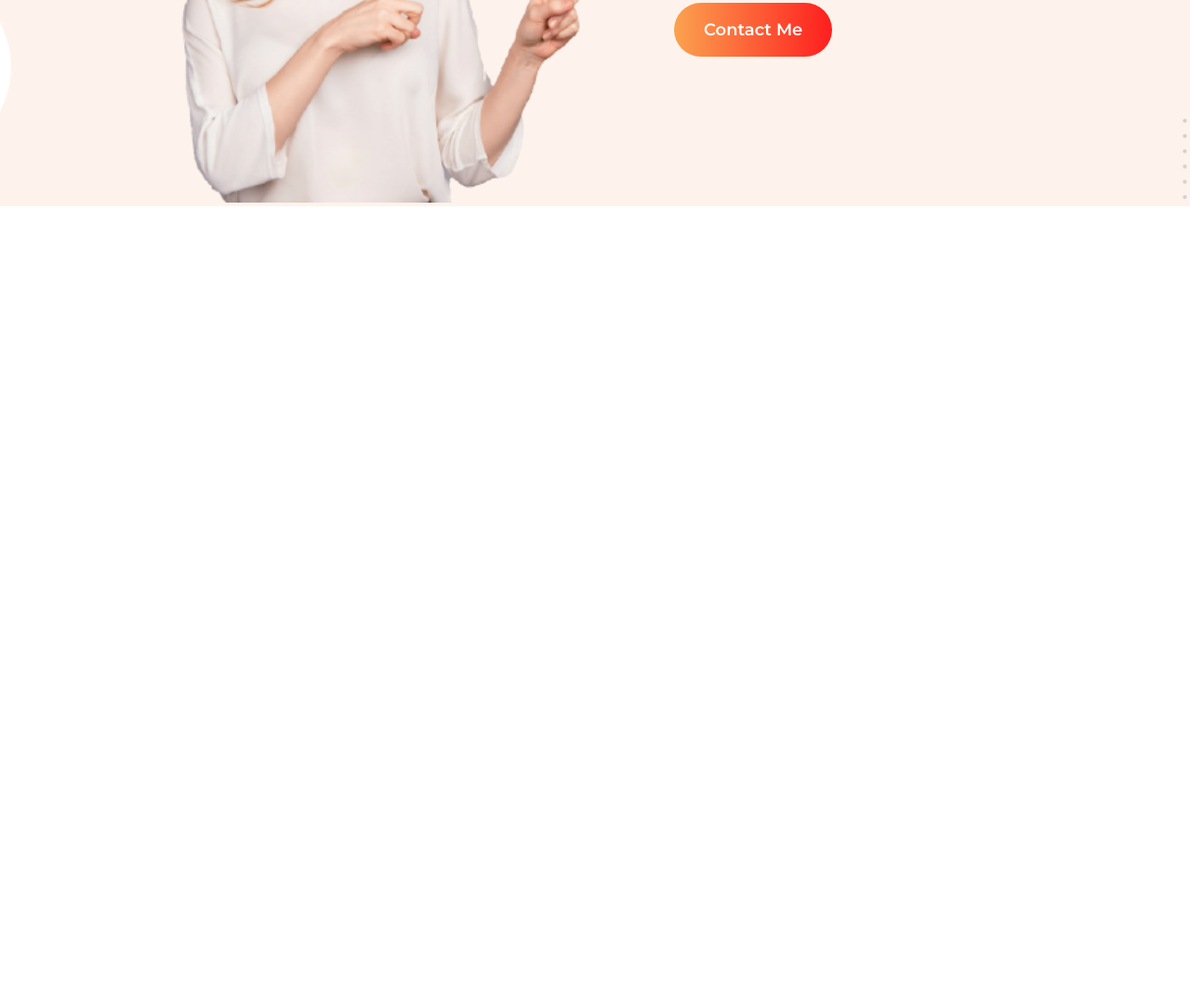
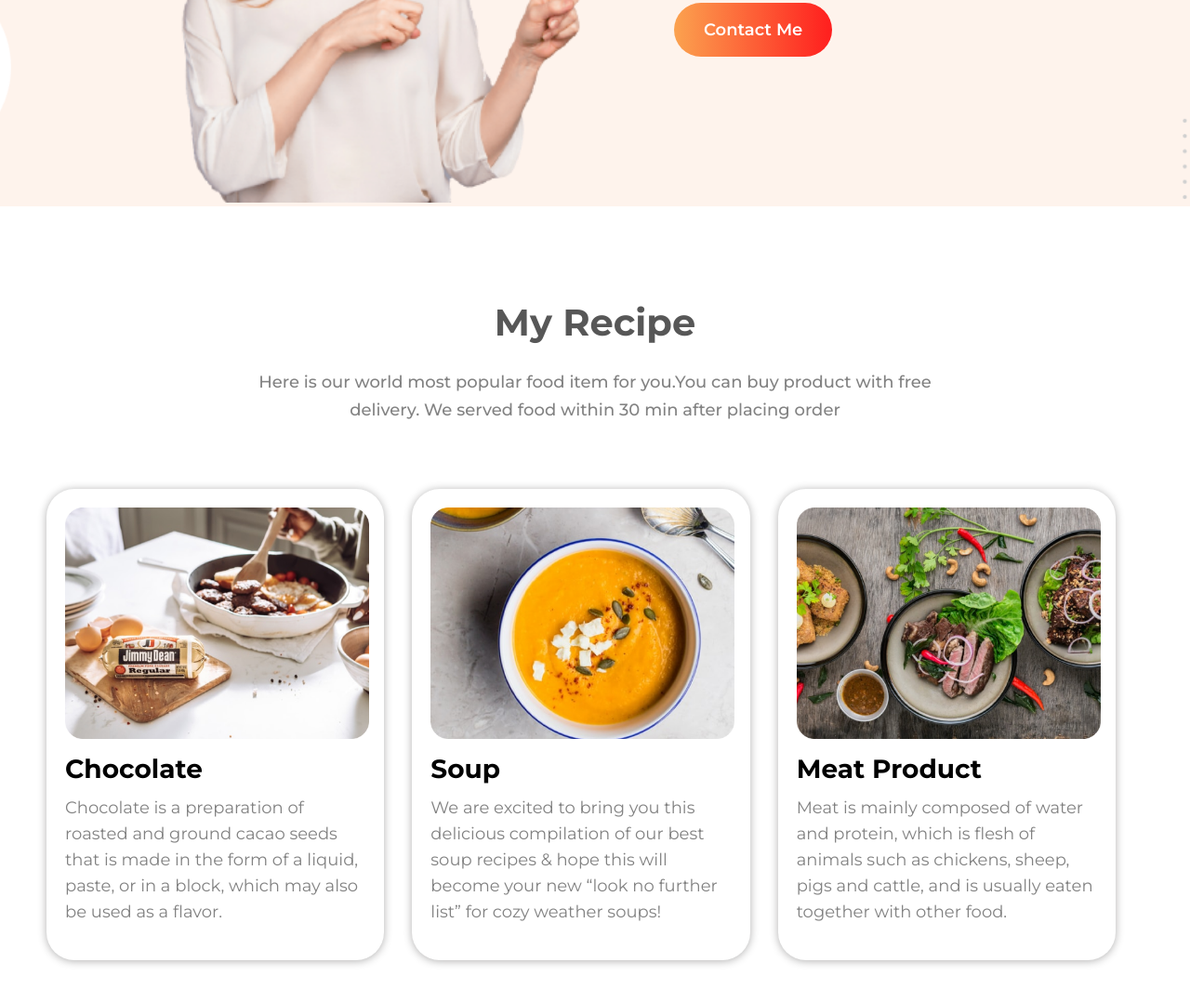
Before and after one commit to ArifurRahman32/food-website, a plain HTML site: page index.html in a window 1280 px wide. Shown: the part 1089-2167 px from the top of the page at 93% size. Before the commit the page ends 1411 px from the top, so only its background shows below. Drawn offline with Linux system fonts and the light colour scheme.

Commit message:
recipe part add

```diff
--- a/css/style.css
+++ b/css/style.css
@@ -85,6 +85,65 @@ body{
     margin-bottom: 60px;
 }
 /* --------------header part--------------- */
+#recipe{
+    margin-bottom: 100px;
+}
+.recipe-top-part{
+    text-align: center;
+}
+.recipe-top-part h1{
+    font-family: 'Montserrat', sans-serif;
+    font-size: 40px;
+    font-weight: 700;
+    color: #575757;
+    text-transform: capitalize;
+    margin-bottom: 25px;
+}
+.recipe-top-part p{
+    font-family: 'Montserrat', sans-serif;
+    font-size: 18px;
+    font-weight: 500;
+    color: #828282;
+    line-height: 30px;
+    margin: 0px 250px;
+}
+.recipe-item{
+    margin: 70px 50px;
+    display: flex;
+}
+
+.item{
+    width: 33%;
+    box-shadow: 0px 1px 10px 0px #b1b0b0;
+    border-radius: 30px;
+    margin-right: 30px;
+}
+.item img{
+    padding: 20px;
+
+}
+.item-content{
+    padding:0px 20px;
+}
+.item-content h3{
+    line-height: 0px;
+    font-family: 'Montserrat', sans-serif;
+    font-size: 28px;
+    font-weight: 700;
+    color: #000;
+    text-transform: capitalize;
+    margin-top: 8px;
+}
+.item-content p{
+    font-family: 'Montserrat', sans-serif;
+    font-size: 18px;
+    font-weight: 400;
+    color: #828282;
+    line-height: 28px;
+    padding-bottom: 20px;
+
+}
+
 /* --------------header part--------------- */
 /* --------------header part--------------- */
 /* --------------header part--------------- */
--- a/index.html
+++ b/index.html
@@ -51,8 +51,42 @@
 
 
 
-     <!-- ------------------About part  start------------------ -->
-    <!-- ------------------About part  end------------------ -->
+     <!-- ------------------recipe part  start------------------ -->
+    <section id="recipe">
+        <div class="recipe-top-part">
+            <h1>My Recipe</h1>
+            <p>Here is our world most popular food item for you.You can buy product with free delivery. We served food within 30 min after placing order</p>
+        </div>
+        <div class="recipe-item">
+            <div class="item">
+                <img src="image/Project Cover.jpg" alt="" width=90%;>
+                <div class="item-content">
+                    <h3>Chocolate</h2>
+                        <p>Chocolate is a preparation of roasted and ground cacao seeds that is made in the form of a liquid, paste, or in a block, which may also be used as a flavor.</p>
+                </div>
+            </div>
+
+            <div class="item">
+                <img src="image/Project Cover.png" alt="" width=90%;>
+                <div class="item-content">
+                    <h3>Soup</h2>
+                        <p>We are excited to bring you this delicious compilation of our best soup recipes & hope this will become your new “look no further list” for cozy weather soups!</p>
+                </div>
+            </div>
+
+            <div class="item">
+                <img src="image/Project Cover1.jpg" alt="" width=90%;>
+                <div class="item-content">
+                    <h3>Meat Product</h3></h2>
+                        <p>Meat is mainly composed of water and protein, which is flesh of animals such as chickens, sheep, pigs and cattle, and is usually eaten together with other food.</p>
+                </div>
+            </div>
+
+
+        </div>
+    </section>
+
+    <!-- ------------------recipe part  end------------------ -->
      <!-- ------------------About part  start------------------ -->
     <!-- ------------------About part  end------------------ -->
      <!-- ------------------About part  start------------------ -->
```
Also changed, not shown: image/Project Cover.jpg (added), image/Project Cover.png (added), image/Project Cover1.jpg (added).
